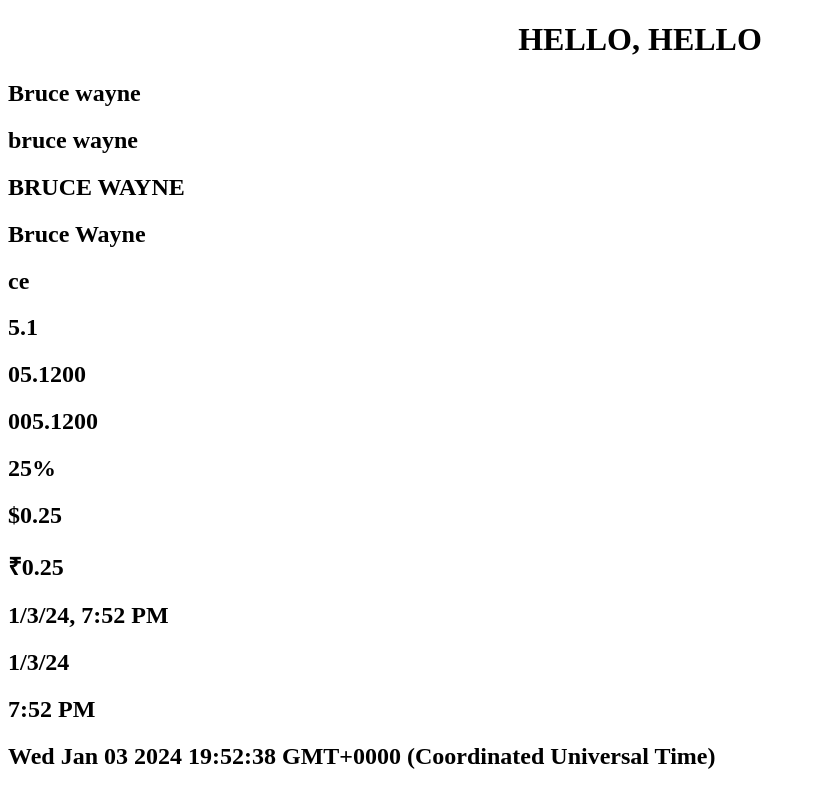
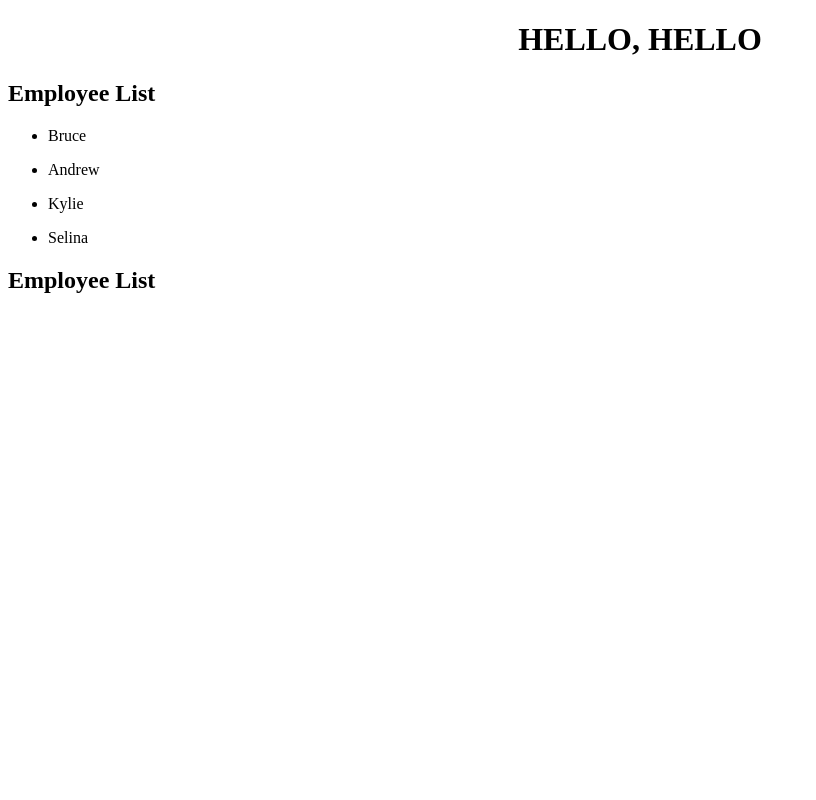
Before and after one commit to Subhro-ai/hello, an Angular app: page / in a window 1280 px wide. Shown: the whole page, without its empty margins (0-816 px from the left). Built offline with nearby package versions, Linux system fonts and the light colour scheme.

Commit message:
Services into

```diff
--- a/src/app/app.component.html
+++ b/src/app/app.component.html
@@ -1,2 +1,3 @@
 <h1 style="text-align: center;"> HELLO, HELLO</h1>
 <app-test1 ></app-test1>
+<app-employee-details></app-employee-details>
--- a/src/app/app.component.ts
+++ b/src/app/app.component.ts
@@ -6,7 +6,5 @@
   styleUrl: './app.component.css'
 })
 export class AppComponent {
-  title = 'hello';
-  public name = "Subhro";
 
 }
--- a/src/app/app.module.ts
+++ b/src/app/app.module.ts
@@ -4,11 +4,13 @@
 import { AppRoutingModule } from './app-routing.module';
 import { AppComponent } from './app.component';
 import { Test1Component } from './test1/test1.component';
+import { EmployeeDetailsComponent } from './employee-details/employee-details.component';
 
 @NgModule({
   declarations: [
     AppComponent,
-    Test1Component
+    Test1Component,
+    EmployeeDetailsComponent
   ],
   imports: [
     BrowserModule,
--- /dev/null
+++ b/src/app/employee-details/employee-details.component.html
@@ -0,0 +1 @@
+<p>employee-details works!</p>
--- /dev/null
+++ b/src/app/employee-details/employee-details.component.ts
@@ -0,0 +1,15 @@
+import { Component } from '@angular/core';
+
+@Component({
+  selector: 'app-employee-details',
+  template: `
+          <h2>Employee List</h2>
+          <ul *ngFor="let employee of employees">
+            <li> {{employee.id}}. {{employee.name}}-{{employee.age}} </li>
+          </ul>
+  `,
+  styleUrl: './employee-details.component.css'
+})
+export class EmployeeDetailsComponent {
+
+}
--- a/src/app/test1/test1.component.ts
+++ b/src/app/test1/test1.component.ts
@@ -3,27 +3,20 @@
 @Component({
   selector: 'app-test1',
   template: `
+              <h2>Employee List</h2>
+              <ul *ngFor="let employee of employees">
+                  <li> {{employee.name}} </li>
+            </ul>
 
-            <h2> {{name}} </h2>
-            <h2> {{name | lowercase}} </h2>
-            <h2> {{name | uppercase}} </h2>
-            <h2> {{name | titlecase}} </h2>
-            <h2> {{name | slice:3:5}} </h2>
-            <h2> {{5.12 | number :'1.0-1'}} </h2>
-            <h2> {{5.12 | number :'2.4-5'}} </h2>
-            <h2> {{5.12 | number :'3.4-6'}} </h2>
-            <h2> {{0.25 | percent}} </h2>
-            <h2> {{0.25 | currency}} </h2>
-            <h2> {{0.25 | currency:'INR'}} </h2>
-            <h2> {{date | date:'short'}} </h2>
-            <h2> {{date | date:'shortDate'}} </h2>
-            <h2> {{date | date:'shortTime'}} </h2>
-            <h2> {{date}} </h2>
 
 `,
   styles: []
 })
 export class Test1Component {
-  public name = "Bruce wayne";
-  public date = new Date();
+  public employees = [
+    {"id": 1, "name": "Bruce", "age" : 19},
+    {"id": 2, "name": "Andrew", "age" : 29},
+    {"id": 3, "name": "Kylie", "age" : 39},
+    {"id": 4, "name": "Selina", "age" : 49}
+  ]
 }
```
Also changed, not shown: src/app/employee-details/employee-details.component.css (added).
